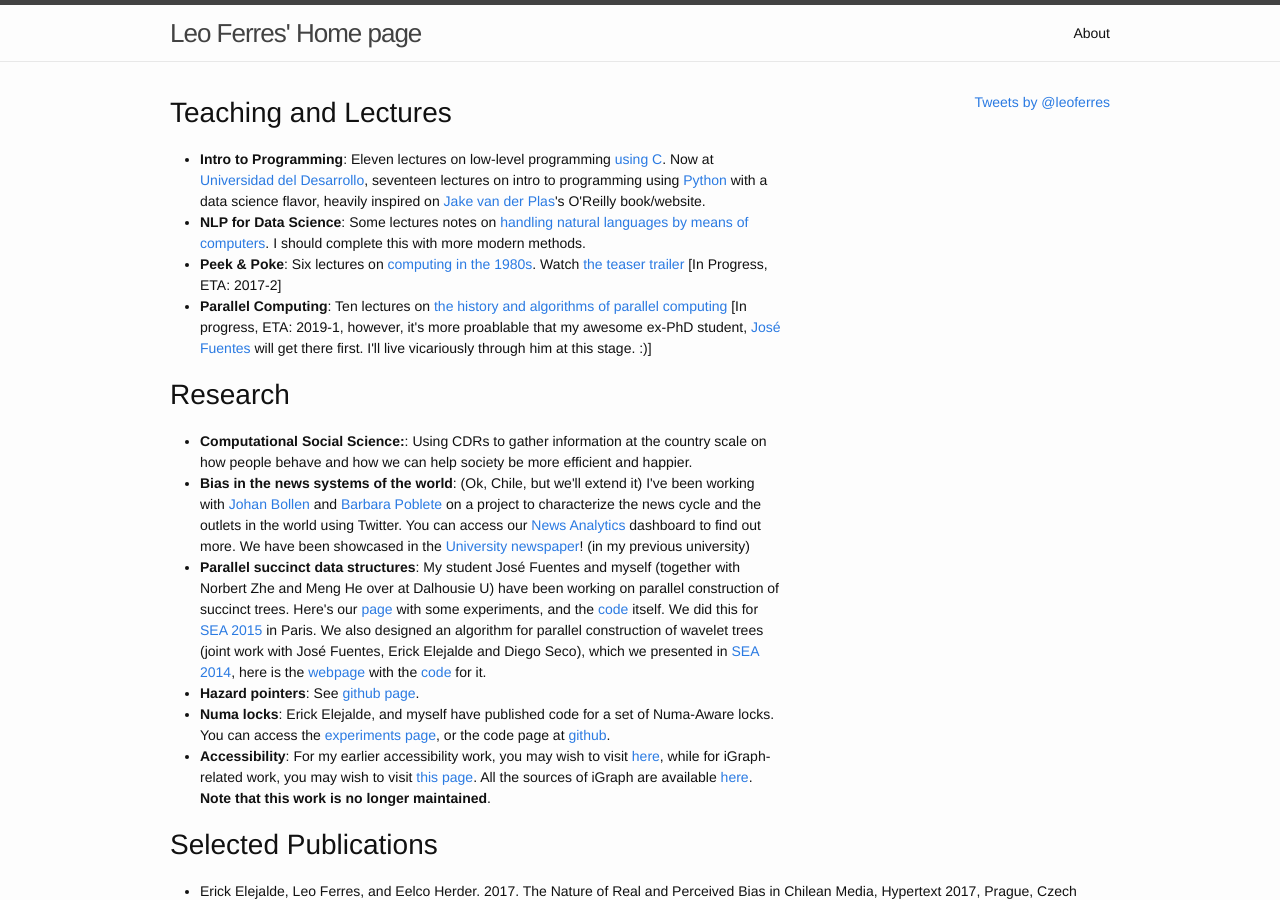
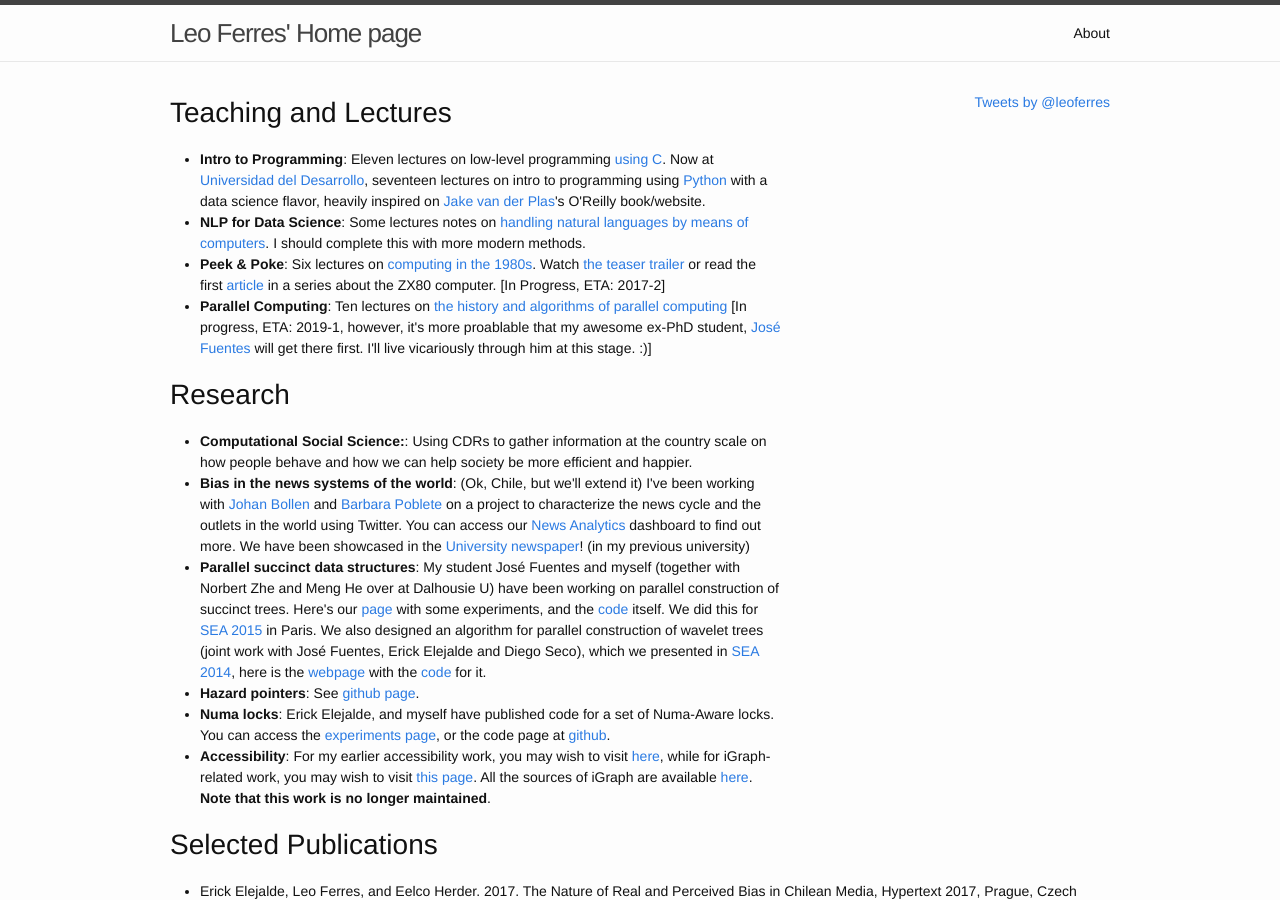
Before and after one commit to leoferres/leoferres.github.io, a Jekyll site: the page built from index.html, in a window 1280 px wide and 900 px high. Built offline with Jekyll 4.4.1, drawn with Linux system fonts in a browser that asks for light colours; comment, search, counter and statistics services are not loaded.

Commit message:
tcs preprint

```diff
--- a/index.html
+++ b/index.html
@@ -28,7 +28,10 @@ layout: default
       <li><b>Peek & Poke</b>: Six lectures on <a href="./">computing
 	  in the
 	  1980s</a>. Watch <a href="https://youtu.be/34yLT4Yhg5w">the
-	  teaser trailer</a> [In Progress, ETA: 2017-2]</li>
+	  teaser trailer</a> or read the first
+	  <a href="https://medium.com/@leoferres/the-lemo-lam-manual-and-inserts-de06ab9974d1">article</a>
+	  in a series about the ZX80 computer. [In Progress, ETA:
+	  2017-2]</li>
       <li><b>Parallel Computing</b>: Ten lectures on <a href="./">the
       history and algorithms of parallel computing</a> [In progress,
       ETA: 2019-1, however, it's more proablable that my awesome
```
Also changed, not shown: 1 other file.
